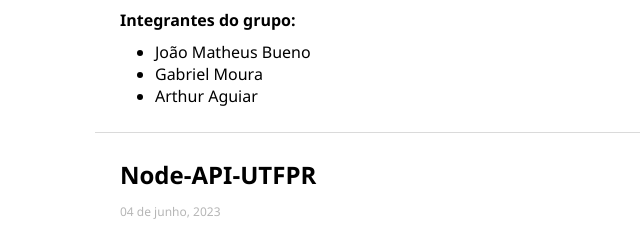
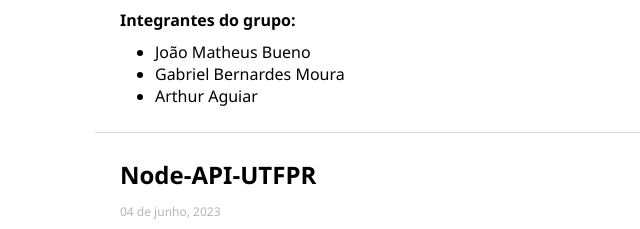
Before and after one commit to jmatheusbueno/Proposta-Disciplina-Certificadora-UTFPR, a plain HTML site: page index.html in a window 1280 px wide. Shown: the part 220-449 px from the top of the page, 8-648 px from the left. Drawn offline with Linux system fonts and the light colour scheme.

Commit message:
first commit

```diff
--- a/index.html
+++ b/index.html
@@ -23,7 +23,7 @@
             <h4 style="margin-bottom: 10px;">Integrantes do grupo:</h4>
             <ul>
                 <li>João Matheus Bueno</li>
-                <li>Gabriel Moura</li>
+                <li>Gabriel Bernardes Moura</li>
                 <li>Arthur Aguiar</li>
             </ul>
         </div>
```
